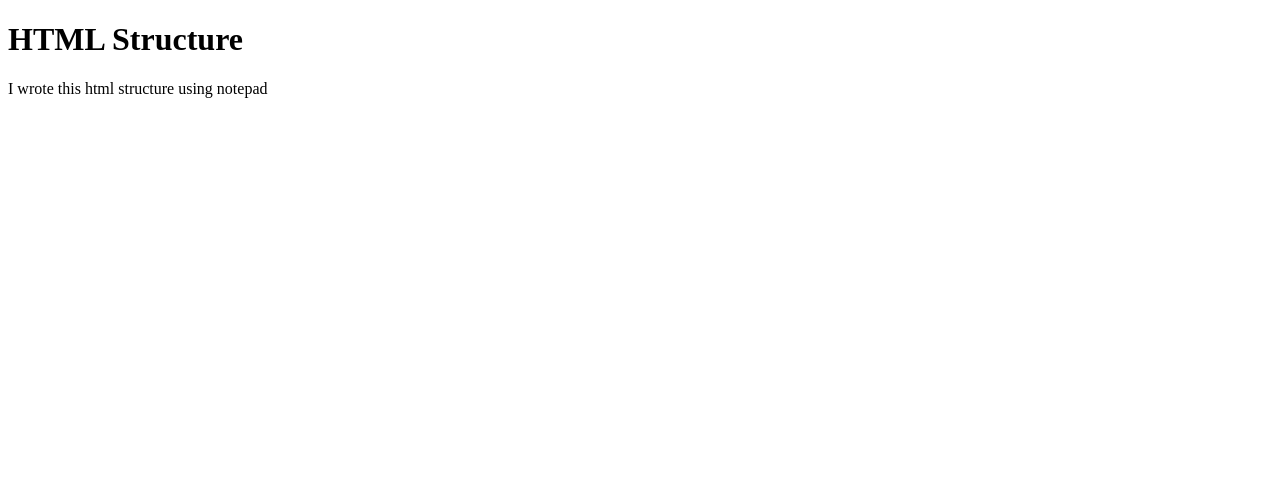
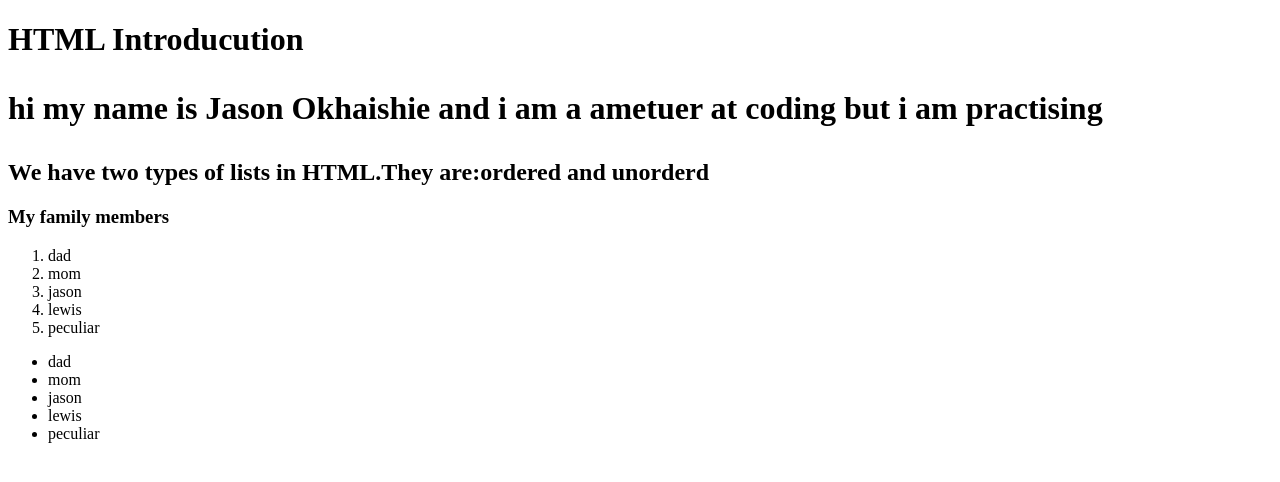
Before and after one commit to jasonokhaishie/task1, a plain HTML site: page structure.html in a window 1280 px wide. Drawn offline with Linux system fonts and the light colour scheme.

Commit message:
feat: update file

```diff
--- a/structure.html
+++ b/structure.html
@@ -1,15 +1,35 @@
 <!DOCTYPE html>
-<html>
+<html lang="en">
 <head>
+    <meta charset="UTF-8">
+    <meta name="viewport" content="width=device-width, initial-scale=1.0">
+    <title>HTML Introduction</title>
+</head>
+<body>
+ <h1>HTML Introducution<h1>
+    <p>hi my name is Jason Okhaishie and i am a ametuer at coding but i am practising<p>
+        <h2>We have two types of lists in HTML.They are:ordered and unorderd</h2>
+<h3>My family members</h3>
+<ol>
+<li>dad</li>
+<li>mom</li>
+<li>jason</li>
+<li>lewis</li>
+<li>peculiar</li>
+</ol>
+<ul>
+    <li>dad</li>
+    <li>mom</li>
+    <li>jason</li>
+    <li>lewis</li>
+    <li>peculiar</li>
+</ul>
 
 
 
-<title> HTML Structure</title>
-</head>
-<body>
-<h1> HTML Structure </h1>
-<p>I wrote this html structure using notepad</p>
+
+
+
 </body>
 
-
 </html>
```
